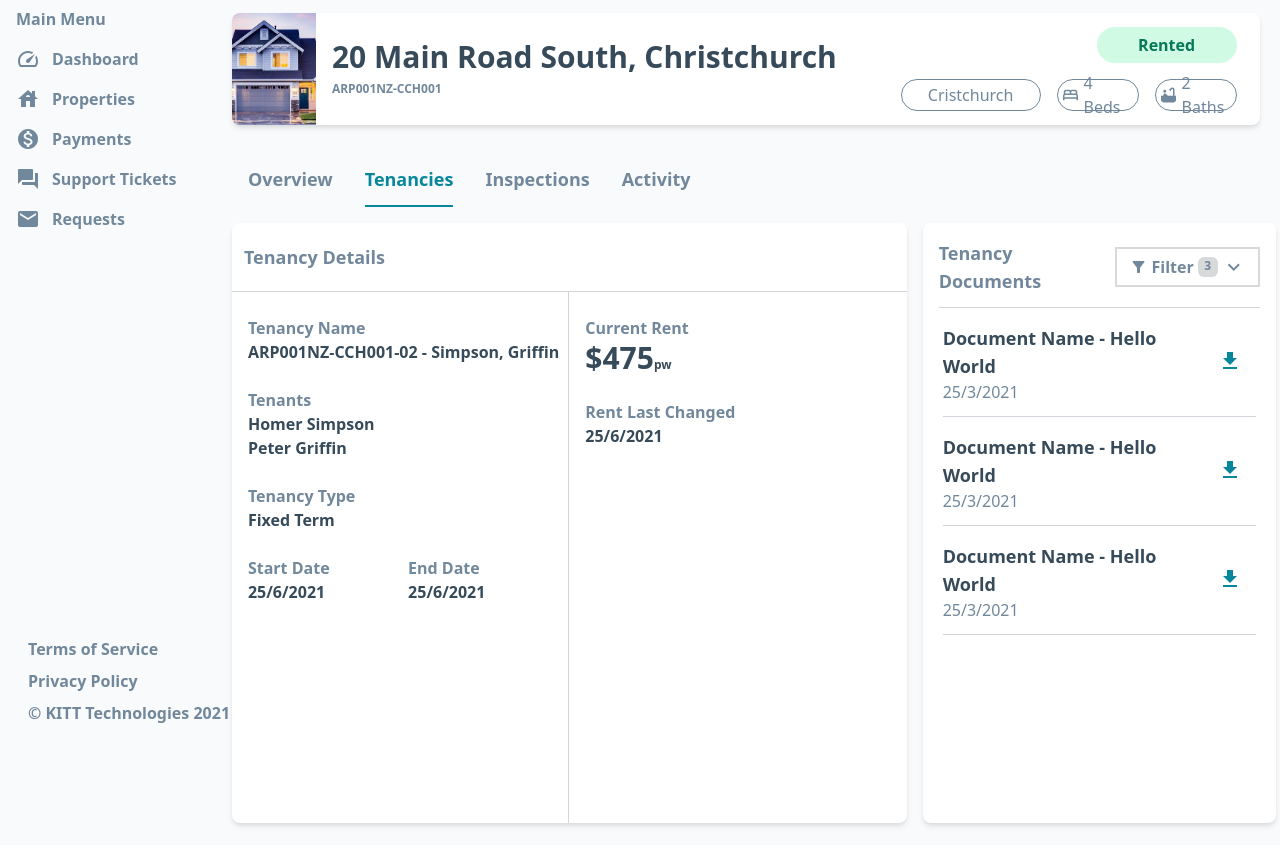
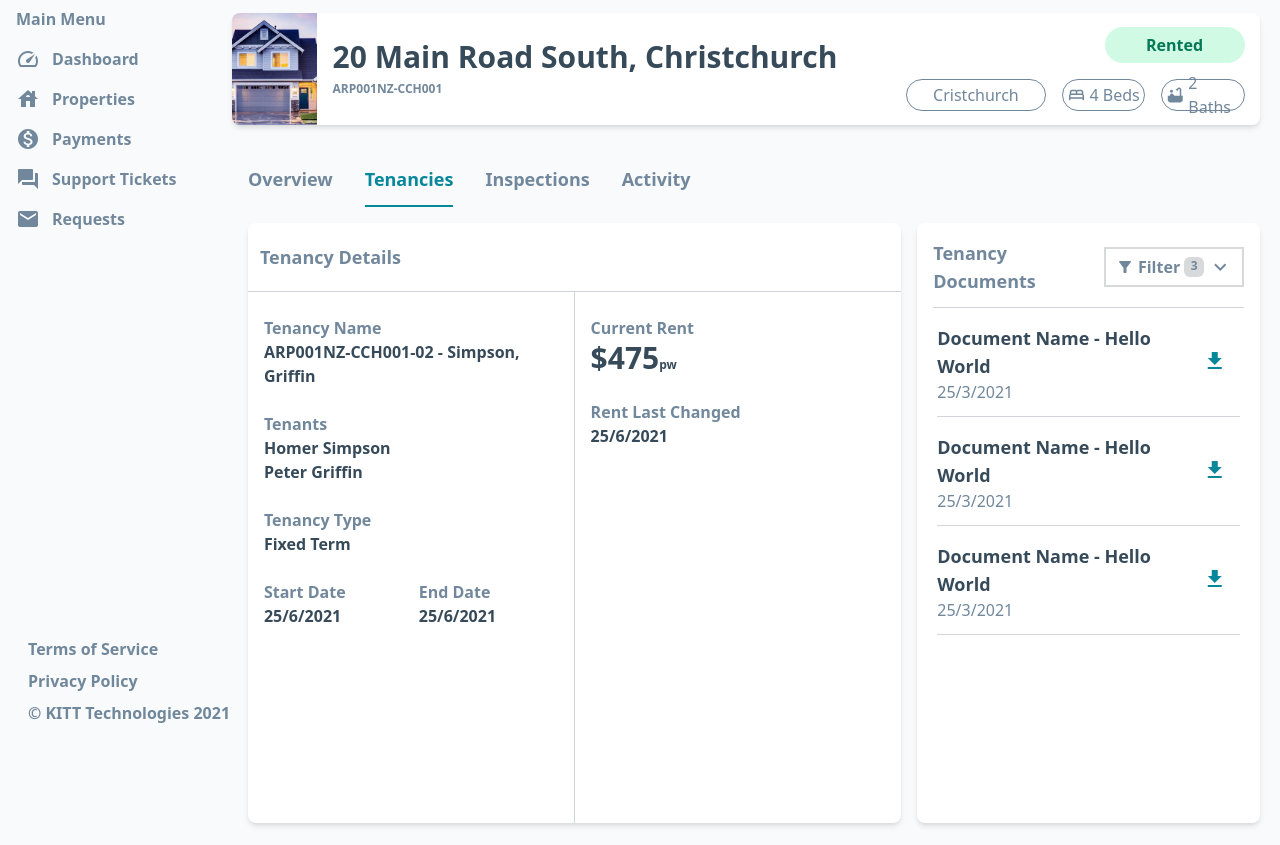
Before and after one commit to ranaharoon3222/james_app, a website: page src/index.html in a window 1280 px wide. Shown: the part 59-904 px from the top of the page. Drawn offline with Linux system fonts and the light colour scheme; files whose address does not match are found by name.

Commit message:
margin fixed

```diff
--- a/src/index.html
+++ b/src/index.html
@@ -139,7 +139,7 @@
     <!-- Start Main Content -->
     <div class="w-full mx-5">
       <!-- property section -->
-      <div class="flex flex-wrap items-center overflow-hidden bg-white rounded-lg shadow-md xl:pr-5">
+      <div class="flex flex-wrap items-center overflow-hidden bg-white rounded-lg shadow-md xl:pr-3">
         <div class="w-full overflow-hidden xl:w-1/12">
           <!-- Column Content -->
           <div class="">
@@ -187,7 +187,7 @@
       <!-- Tab Section -->
 
       <!-- Tab 1 -->
-      <div class="flex flex-wrap xl:-mx-4">
+      <div class="flex flex-wrap ">
         <div class="w-full my-4 xl:px-4 xl:w-2/3 xl:my-0">
           <div class="bg-white overflow-hidden shadow-md xl:min-h-[600px] rounded-lg pb-3  h-full ">
             <h1 class="py-5 px-3 text-lg font-bold border-b-[1px] border-gray-300 text-secondary">Tenancy Details</h1>
```
Also changed, not shown: src/assets/css/tailwind.css.
